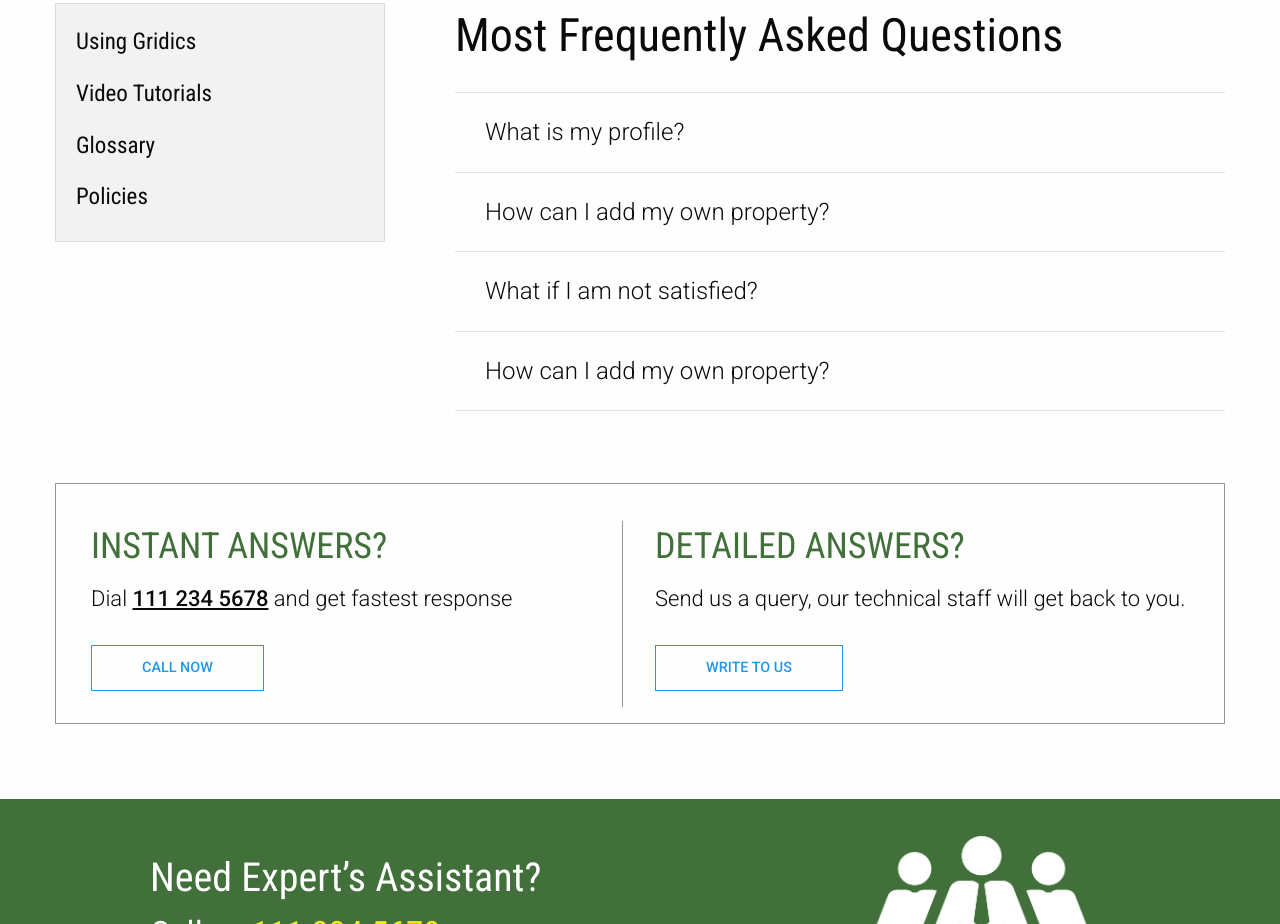
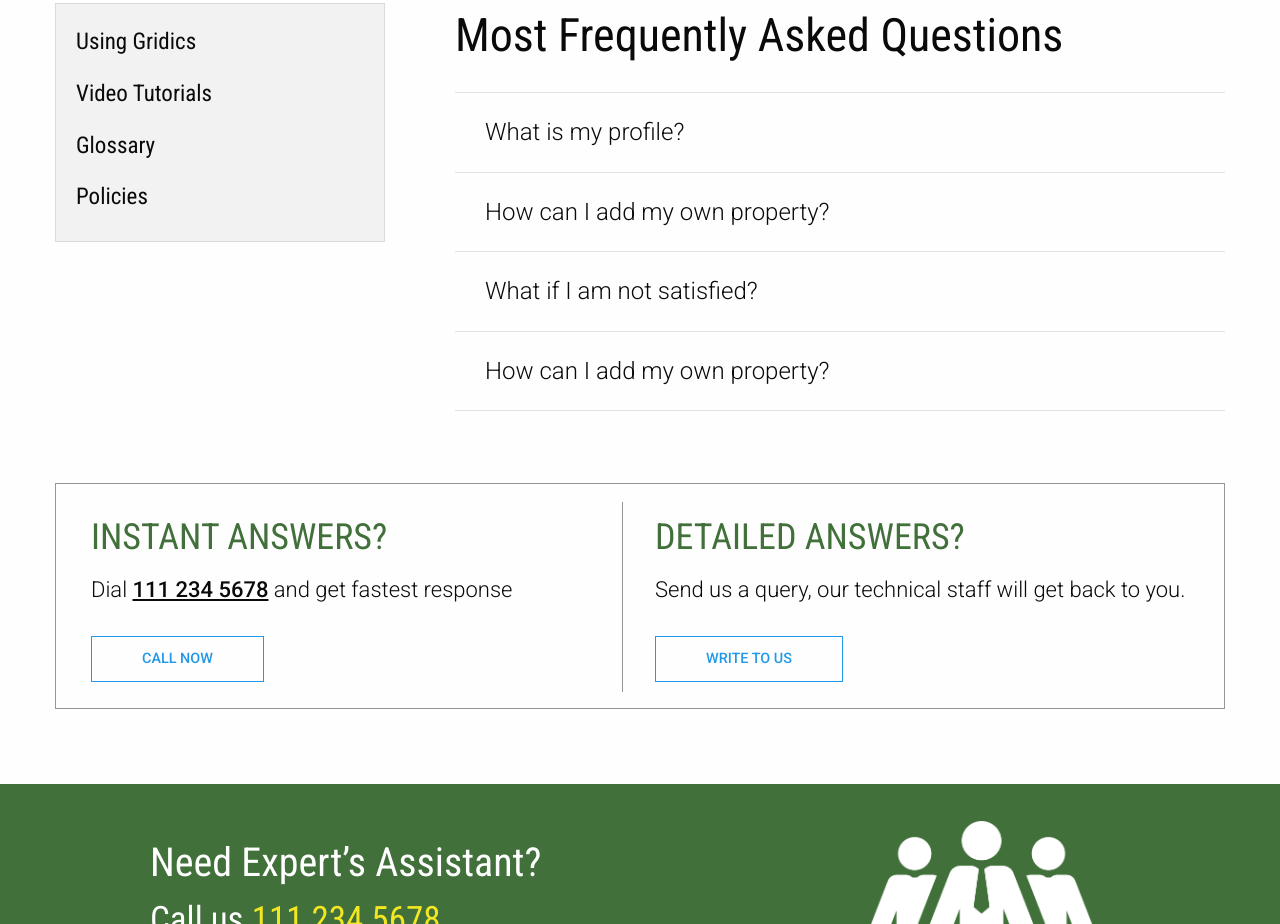
Before and after one commit to Ruslan03492/gridics-test, a plain HTML site: page index.html in a window 1280 px wide. Shown: the part 326-1250 px from the top of the page. Drawn offline with Linux system fonts and the light colour scheme.

Commit message:
first commit

```diff
--- a/css/app.css
+++ b/css/app.css
@@ -139,11 +139,15 @@ h2 {
     float: left;
     width: 100%;
     border: 1px solid #959595;
-    padding: 37px 20px 16px;
+    padding: 18px 20px 16px;
 }
 
 .writecall__block:last-child {
     border-left: none;
+}
+
+.writecall__block {
+    padding-top: 10px;
 }
 
 .writecall__block > h3 {
@@ -160,6 +164,7 @@ h2 {
 .writecall__block button {
     padding: 15px 50px;
     font-weight: 500;
+    margin-bottom: 10px;
 }
 
 .telnumber {
@@ -212,13 +217,10 @@ footer .menu > li > a {
 
     .writecall__block:first-child {
         width: 48.5%;
+        border-right: 1px solid #959595;
     }
 
     .callus__wrapper .text-left {
         padding-left: 110px;
     }
-
-    .writecall__block:first-child {
-        border-right: 1px solid #959595;
-    }
 }
```
